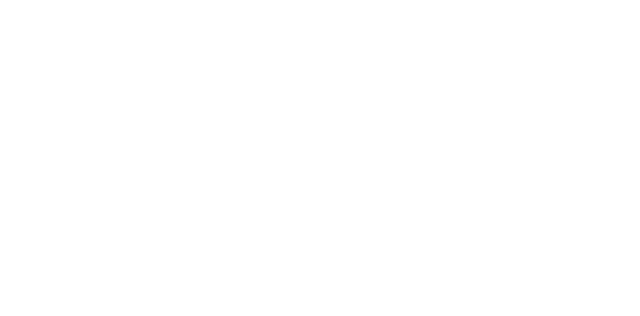
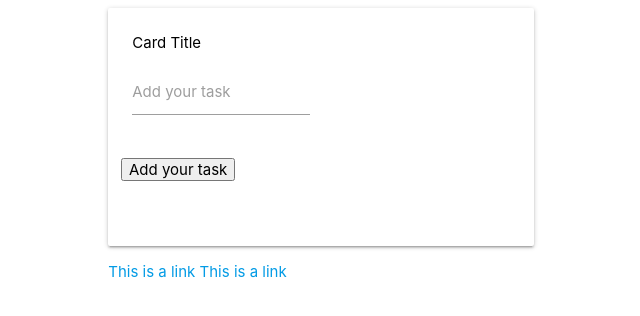
Before and after one commit to ilvestlily/prog_basics, a plain HTML site: page index.html in a window 1280 px wide. Shown: the whole page, without its empty margins (95-735 px from the left). Drawn offline with nearby package versions, Linux system fonts and the light colour scheme.

Commit message:
task form started

```diff
--- a/index.html
+++ b/index.html
@@ -2,9 +2,44 @@
 <html lang="en">
 <head>
     <meta charset="UTF-8">
+    <!-- Compiled and minified CSS -->
+    <link rel="stylesheet" href="https://cdnjs.cloudflare.com/ajax/libs/materialize/1.0.0/css/materialize.min.css">
     <title>lily</title>
 </head>
 <body>
+
+<div class="container">
+    <div class="row">
+        <div class="col s12 m6">
+            <div class="card y darken-1">
+                <div class="card-content black-text">
+                    <span class="Add Task">Card Title</span>
+                    <div class="row">
+                        <form class="col s12">
+                            <div class="row">
+                                <div class="input-field col s6">
+                                    <input id="task" type="text">
+                                    <label for="task">Add your task</label>
+                                </div>
+                            </div>
+                            <div class="row">
+                                <input type="submit" value="Add your task">
+                            </div>
+                    </div>
+                    </form>
+                    </div>
+
+                </div>
+                <div class="card-action">
+                    <a href="#">This is a link</a>
+                    <a href="#">This is a link</a>
+                </div>
+            </div>
+        </div>
+    </div>
+</div>
+<!-- Compiled and minified JavaScript -->
+<script src="https://cdnjs.cloudflare.com/ajax/libs/materialize/1.0.0/js/materialize.min.js"></script>
 <script src="app.js"></script>
 </body>
 </html>
```
